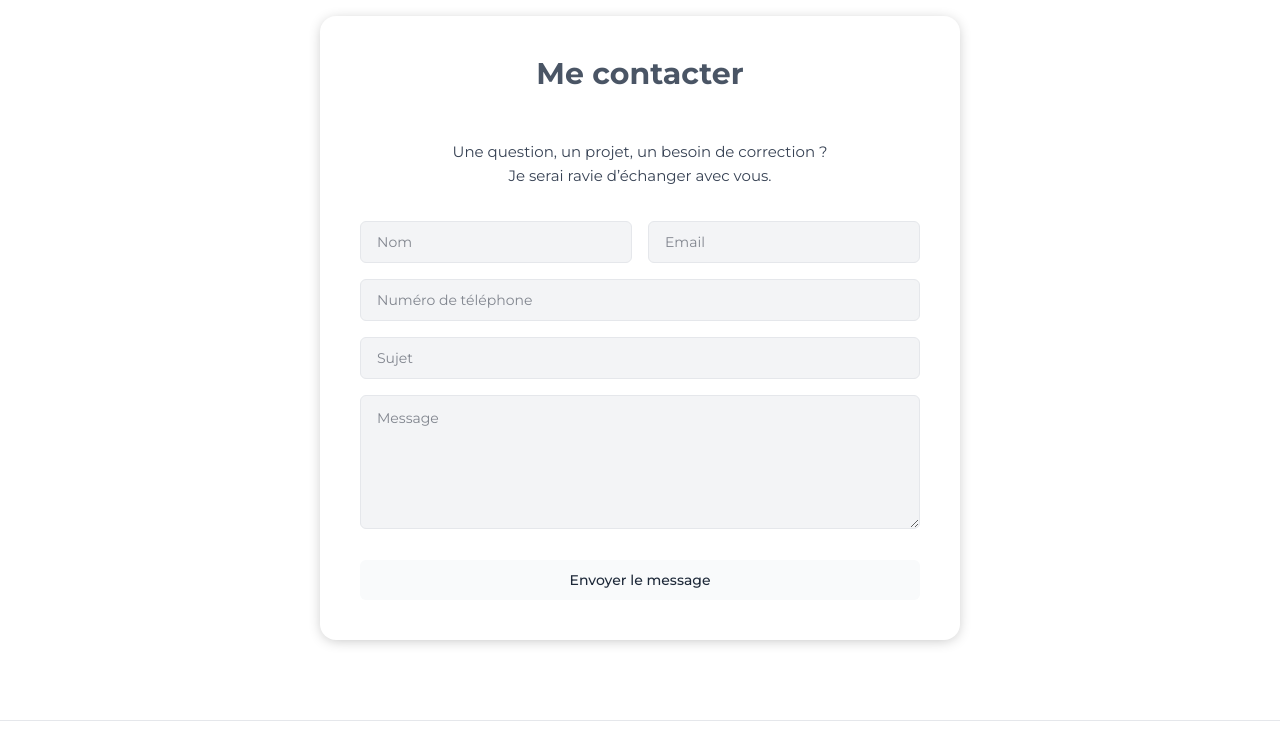
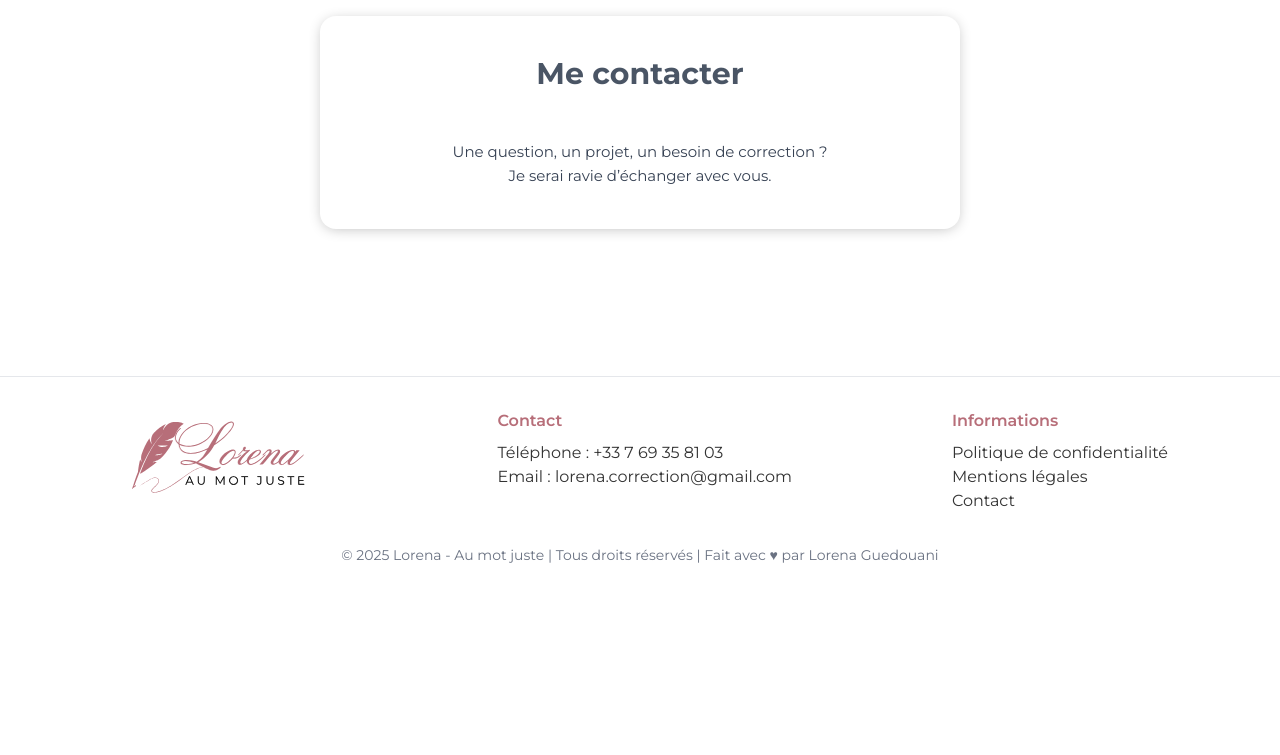
Before and after one commit to EthwallLo/lorena-website-correction, a Next.js app: page /contact in a window 1280 px wide. Shown: the part 424-1179 px from the top of the page. After the commit the page ends 1021 px from the top, so only its background shows below. Built offline with nearby package versions, Linux system fonts and the light colour scheme; a web font is replaced by a local one.

Commit message:
LGU : enlèvement contact

```diff
--- a/app/contact/page.tsx
+++ b/app/contact/page.tsx
@@ -1,30 +1,30 @@
 "use client";
 
-const handleSubmit = async (e: { preventDefault: () => void; target: { value: any; }[]; }) => {
-  e.preventDefault();
+// const handleSubmit = async (e) => {
+//   e.preventDefault();
 
-  const formData = {
-    name: e.target[0].value,
-    email: e.target[1].value,
-    phone: e.target[2].value,
-    subject: e.target[3].value,
-    message: e.target[4].value,
-  };
+//   const formData = {
+//     name: e.target[0].value,
+//     email: e.target[1].value,
+//     phone: e.target[2].value,
+//     subject: e.target[3].value,
+//     message: e.target[4].value,
+//   };
 
-  try {
-    const res = await fetch("/api/contact", {
-      method: "POST",
-      headers: { "Content-Type": "application/json" },
-      body: JSON.stringify(formData),
-    });
+//   try {
+//     const res = await fetch("/api/contact", {
+//       method: "POST",
+//       headers: { "Content-Type": "application/json" },
+//       body: JSON.stringify(formData),
+//     });
 
-    const data = await res.json();
-    alert(data.message);
-    e.target.reset();
-  } catch (err) {
-    alert("Erreur lors de l'envoi du formulaire.");
-  }
-};
+//     const data = await res.json();
+//     alert(data.message);
+//     e.target.reset();
+//   } catch (err) {
+//     alert("Erreur lors de l'envoi du formulaire.");
+//   }
+// };
 
 export default function ContactPage() {
   return (
@@ -52,7 +52,7 @@ export default function ContactPage() {
               <p className="text-[15px] text-center text-gray-700 leading-relaxed">Une question, un projet, un besoin de correction ?</p>
               <p className="text-[15px] text-center text-gray-700 leading-relaxed">Je serai ravie d’échanger avec vous.</p>
             </div>
-            <form onSubmit={handleSubmit} className="grid sm:grid-cols-2 gap-4 text-gray-900 mt-8">
+            {/* <form onSubmit={handleSubmit} className="grid sm:grid-cols-2 gap-4 text-gray-900 mt-8">
 
               <div>
                 <input
@@ -108,7 +108,7 @@ export default function ContactPage() {
                   Envoyer le message
                 </button>
               </div>
-            </form>
+            </form> */}
           </div>
         </div>
       </section>
```
